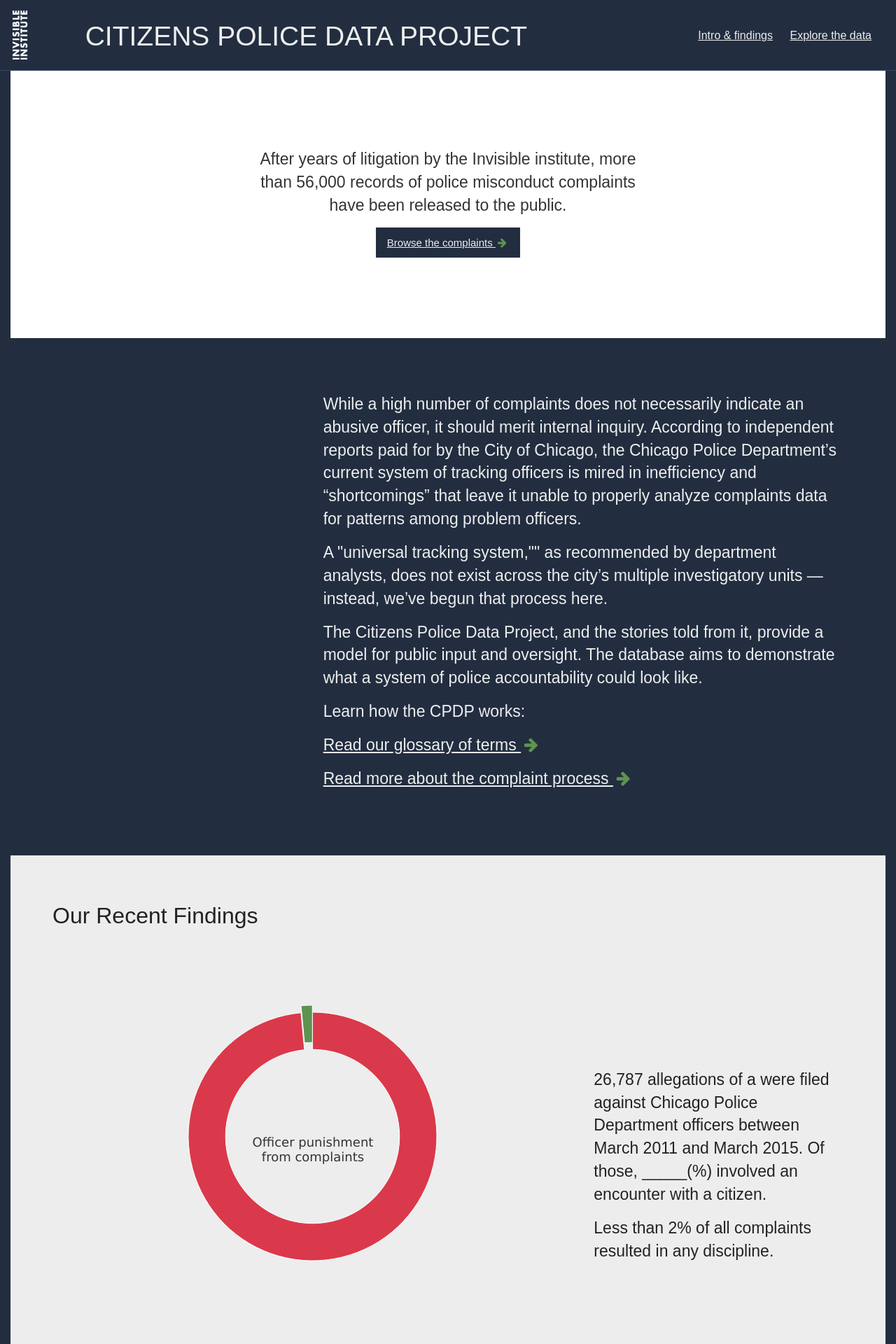
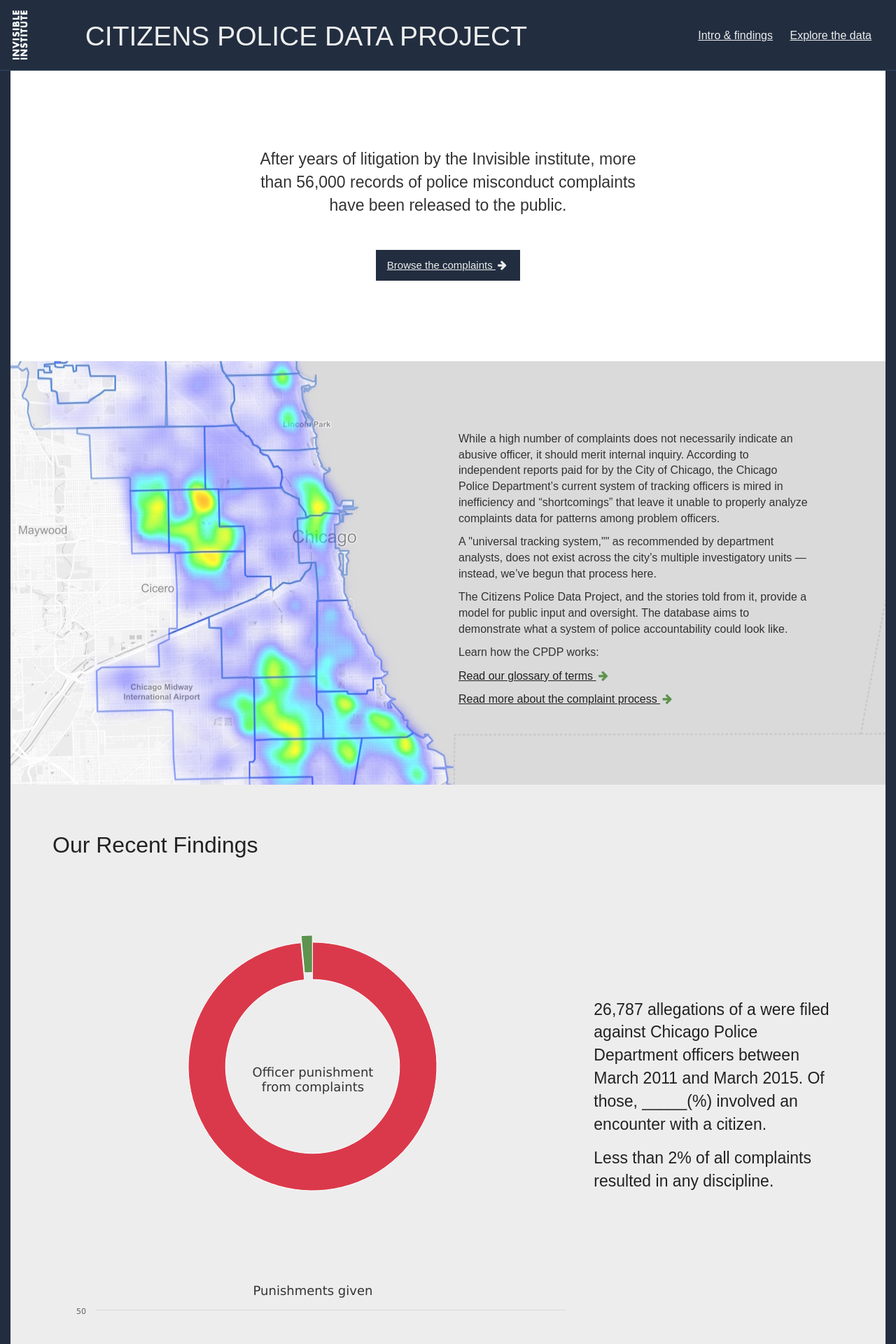
Before and after one commit to datamade/cpdb-splash, a Jekyll site: the page built from index.html, in a window 1280 px wide. Shown: the top 1920 px of the page at 70% size. Built offline with Jekyll 4.4.1, drawn with Linux system fonts in a browser that asks for light colours; nearby versions of some CDN libraries; some web fonts are replaced.

Commit message:
intro section and map section updates

```diff
--- a/_layouts/default.html
+++ b/_layouts/default.html
@@ -76,8 +76,6 @@
     <meta name="twitter:image:src" content="{{ site.url }}/images/logo.png">
   {% endif %}
 
-  <link href='/favicon.ico' rel='shortcut icon' />
-
   <title>Citizens Police Data Project</title>
   <link rel="stylesheet" href="css/bootstrap.darkly.min.css" />
   <link href="css/dataTables.bootstrap.css" rel="stylesheet">
--- a/css/custom.css
+++ b/css/custom.css
@@ -72,6 +72,19 @@
   color: #333;
   padding-top: 110px;
   padding-bottom: 100px;
+  margin-bottom: 0;
+}
+
+#section-1 {
+  background:
+    linear-gradient(
+      rgba(255, 255, 255, 0.2),
+      rgba(255, 255, 255, 0.2)
+    ),
+    url('../images/map-bg.jpg') no-repeat center center;
+  color: #333;
+  padding-top: 100px;
+  padding-bottom: 100px;
 }
 
 #section-2, #section-5 {
@@ -85,6 +98,10 @@
 
 #section-2 a, #section-5 a {
   color: #333;
+}
+
+#section-1 a {
+  color: #222;
 }
 
 #section-2 .row {
--- a/index.html
+++ b/index.html
@@ -10,14 +10,14 @@
           After years of litigation by the Invisible institute, more than 56,000 records of police misconduct complaints have been released to the public.
         </p>
 
-        <p><a class='btn btn-inverse' href='http://explore.cpdb.co'>Browse the complaints <i class='fa fa-fw fa-arrow-right green'></i></a></p>
+        <p><br /><a class='btn btn-inverse' href='http://explore.cpdb.co'>Browse the complaints <i class='fa fa-fw fa-arrow-right'></i></a></p>
       </div>
     </div>
   </div>
 
-  <div id="section-1" class='jumbotron'>
+  <div id="section-1">
     <div class='row'>
-      <div class='col-sm-8 col-sm-offset-4'>
+      <div class='col-sm-5 col-sm-offset-6'>
         <p>While a high number of complaints does not necessarily indicate an abusive officer, it should merit internal inquiry. According to independent reports paid for by the City of Chicago, the Chicago Police Department’s current system of tracking officers is mired in inefficiency and “shortcomings” that leave it unable to properly analyze complaints data for patterns among problem officers.</p>
 
         <p>A "universal tracking system,"" as recommended by department analysts, does not exist across the city’s multiple investigatory units — instead, we’ve begun that process here.</p>
```
Also changed, not shown: favicon-16x16.png (deleted), favicon.ico (deleted), images/map-bg.jpg (added), images/map-bg.png (deleted).
